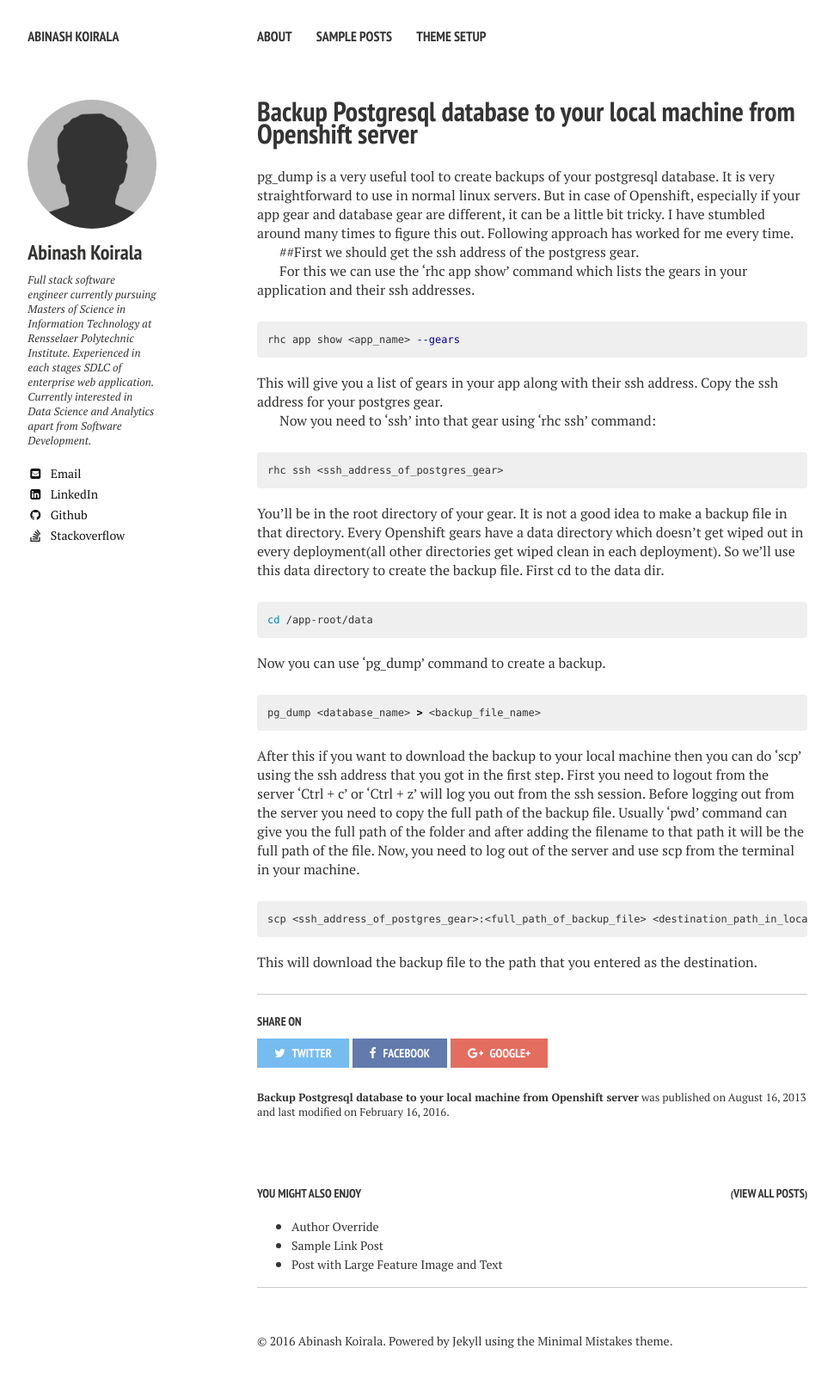
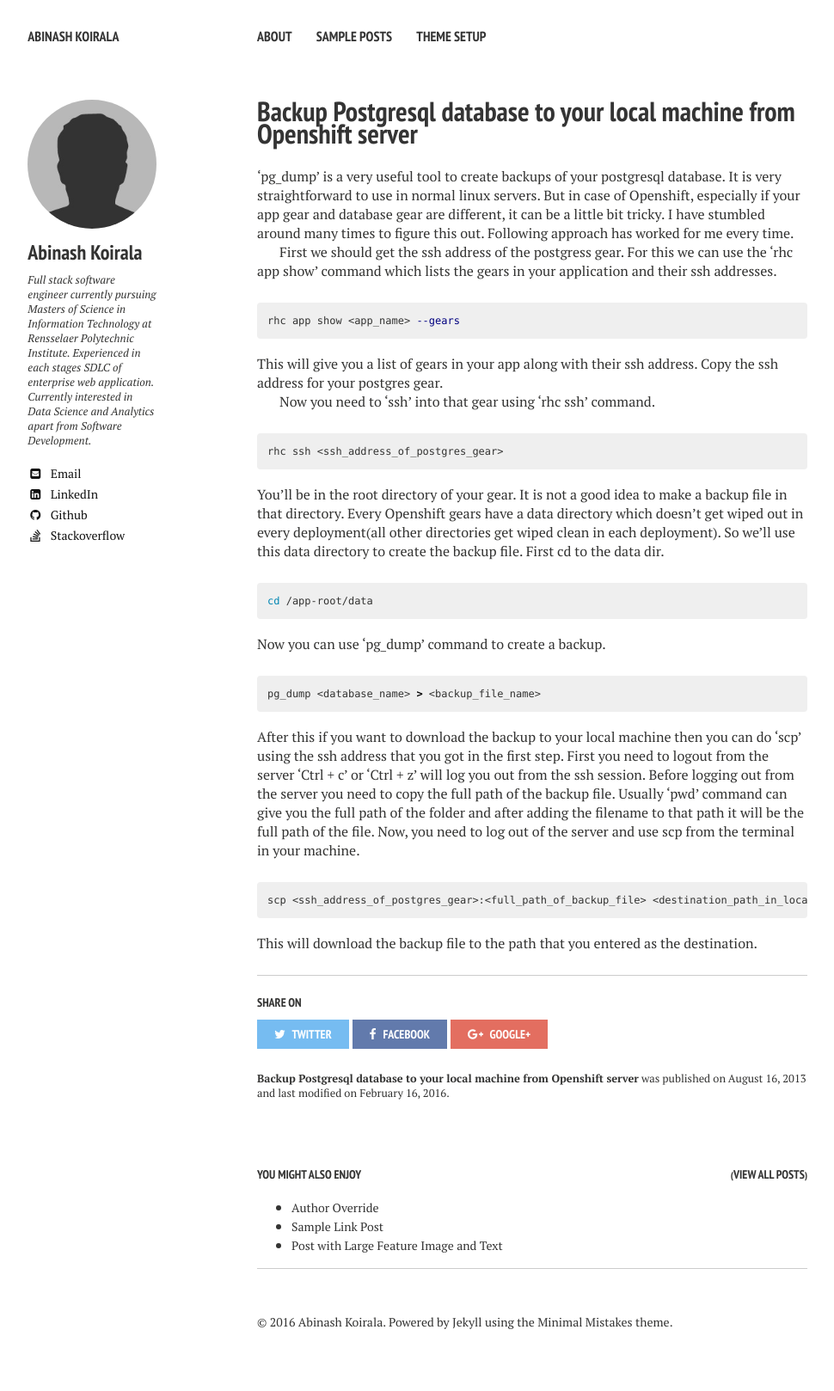
Before and after one commit to abinashk/abinashk.github.io, a Jekyll site: the page built from _posts/2013-08-16-code-highlighting-post.md, in a window 1280 px wide. Shown: the whole page at 86% size, without its empty margins (21-991 px from the left). Built offline with Jekyll 4.4.1, drawn with Linux system fonts in a browser that asks for light colours; nearby versions of some CDN libraries; after the commit the page ends 1596 px from its top, so only the background shows below that.

```diff
--- a/_posts/2013-08-16-code-highlighting-post.md
+++ b/_posts/2013-08-16-code-highlighting-post.md
@@ -7,11 +7,9 @@ modified: 2016-02-16
 comments: true
 ---
 
-pg_dump is a very useful tool to create backups of your postgresql database. It is very straightforward to use in normal linux servers. But in case of Openshift, especially if your app gear and database gear are different, it can be a little bit tricky. I have stumbled around many times to figure this out. Following approach has worked for me every time.
+'pg_dump' is a very useful tool to create backups of your postgresql database. It is very straightforward to use in normal linux servers. But in case of Openshift, especially if your app gear and database gear are different, it can be a little bit tricky. I have stumbled around many times to figure this out. Following approach has worked for me every time.
 
-##First we should get the ssh address of the postgress gear.
-
-For this we can use the 'rhc app show' command which lists the gears in your application and their ssh addresses.
+First we should get the ssh address of the postgress gear. For this we can use the 'rhc app show' command which lists the gears in your application and their ssh addresses.
 
 {% highlight shell %}
 rhc app show <app_name> --gears
@@ -19,7 +17,7 @@ rhc app show <app_name> --gears
 
 This will give you a list of gears in your app along with their ssh address. Copy the ssh address for your postgres gear.
 
-Now you need to 'ssh' into that gear using 'rhc ssh' command:
+Now you need to 'ssh' into that gear using 'rhc ssh' command.
 
 {% highlight shell %}
 rhc ssh <ssh_address_of_postgres_gear>
```
